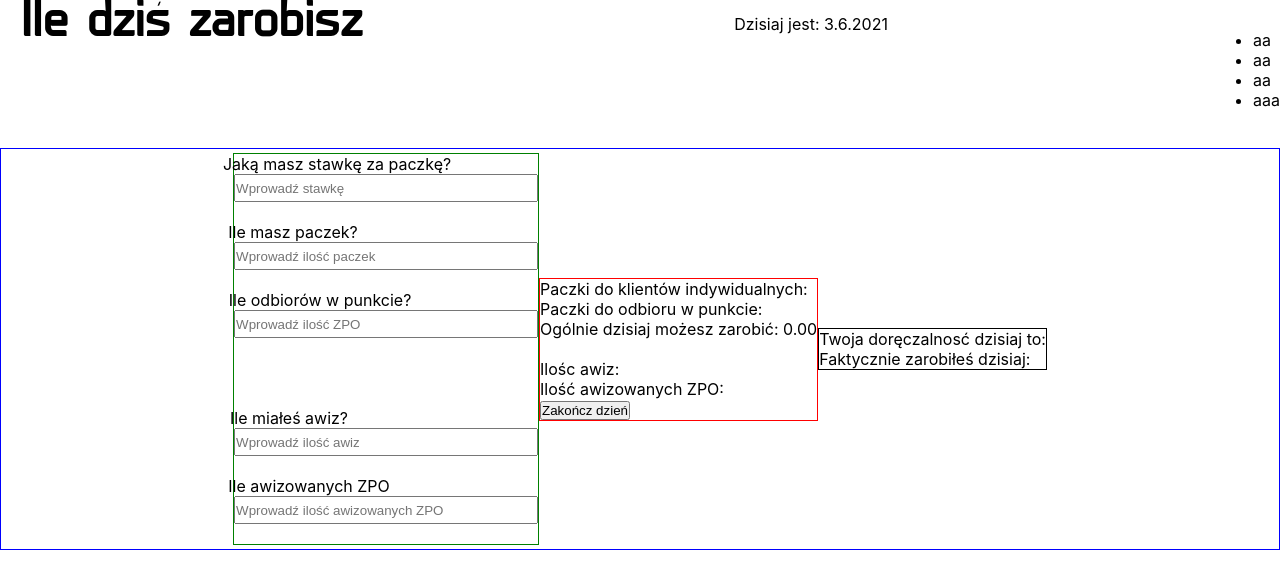
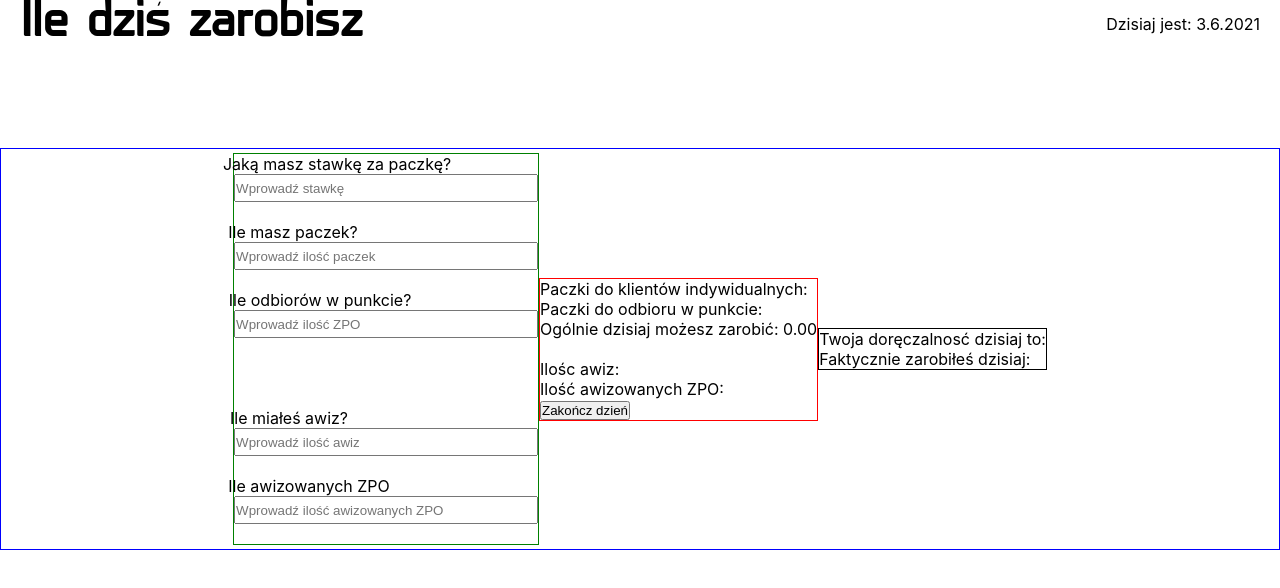
Before and after one commit to RaQ13/MyApp, a React (Create React App) app in the folder my-app/: page / in a window 1280 px wide. Shown: the top 588 px of the page. Built offline with nearby package versions, Linux system fonts and the light colour scheme; data requests are answered from the project's data file.

Commit message:
Modified DOM

```diff
--- a/my-app/src/App.js
+++ b/my-app/src/App.js
@@ -1,6 +1,6 @@
 import './App.css';
 import './scss/main.scss';
-import {MobileMenu} from "./MobileMenu";
+import {Header} from "./Header";
 import {Main} from "./Main";
 
 const dateNow = new Date();
@@ -8,12 +8,8 @@ const dateNow = new Date();
 function App() {
   return (
   <>
-      <header>
-        <MobileMenu date={dateNow}></MobileMenu>
-      </header>
-      <main>
+        <Header date={dateNow}></Header>
           <Main date={dateNow}></Main>
-      </main>
   </>
   );
 }
--- /dev/null
+++ b/my-app/src/Header.js
@@ -0,0 +1,14 @@
+import React from "react";
+
+export const Header = (props) => {
+    const {date} = props
+    // console.log(date.getMonth()); czemu 06?
+    return (
+        <div className="container">
+            <div className="header">
+                    <h2>Ile dziś zarobisz</h2>
+                    <p>Dzisiaj jest: {date.getDay()}.{date.getMonth() +1}.{date.getFullYear()}</p>
+            </div>
+        </div>
+    )
+}
--- a/my-app/src/MobileMenu.js
+++ /dev/null
@@ -1,23 +0,0 @@
-import React from "react";
-
-export const MobileMenu = (props) => {
-    const {date} = props
-    // console.log(date.getMonth()); czemu 06?
-    return (
-        <div className="container">
-            <div className="header mobile__menu">
-                <nav className="header__nav">
-                    <h2>Ile dziś zarobisz</h2>
-                    <p>Dzisiaj jest: {date.getDay()}.{date.getMonth() +1}.{date.getFullYear()}</p>
-                    <a className="hamburger"><i className="fas fa-bars"></i></a>
-                    <ul className="header__list">
-                        <li>aa</li>
-                        <li>aa</li>
-                        <li>aa</li>
-                        <li>aaa</li>
-                    </ul>
-                </nav>
-            </div>
-        </div>
-    )
-}
--- a/my-app/src/scss/main.scss
+++ b/my-app/src/scss/main.scss
@@ -17,18 +17,12 @@
 }
 
 
-.header__nav, .hamburger,{
-  display: flex;
-  justify-content: space-between;
-  align-items: center;
-}
-
-
 .container {
   max-width: 1325px;
   margin: 0 auto;
-  .mobile__menu {
-    .header__nav {
+  .header {
+    @include center;
+    justify-content: space-between;
       h2 {
         font-size: 3rem;
         font-family: "Prime", cursive;
@@ -43,7 +37,6 @@
         top: 30px;
         right: 0;
       }
-    }
   }
 }
 
```
